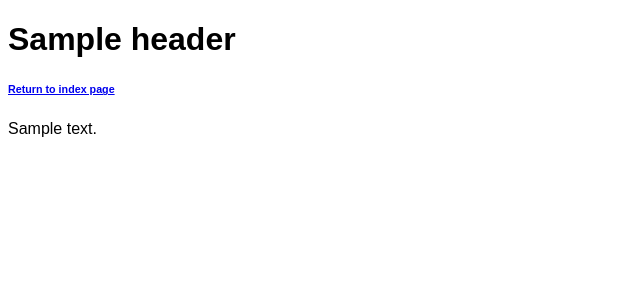
After one commit to rihhardnadel/Electricity, a Flask app: template templates/pxplot.html in a window 1280 px wide. The commit adds this page. Shown: the top 300 px of the page, without its empty margins (0-640 px from the left). Run offline with Flask 2, Linux system fonts and the light colour scheme; the template is opened without the code that fills it: most values are stand-ins (such as "Sample title", 1, 10 or a date in 2020); parts of the project's set-up code (start-up, migrations or seed data) failed here and were passed over; some libraries are stand-ins or nearby versions.

Commit message:
Plot & stuff

```diff
--- a/app.py
+++ b/app.py
@@ -1,17 +1,18 @@
 from flask import Flask, render_template
 import getelekter
 import numpy as np
+import plotly
+import plotly.express as px
+import pandas as pd
+import json
 
 app = Flask(__name__)
 
-
+data = getelekter.get_data()
+format_data = getelekter.format_data(data)
 
 @app.route("/")
 def electricity_prices():
-
-    data = getelekter.get_data()
-    format_data = getelekter.format_data(data)
-
     price_points = [item["price"] for item in format_data]
 
     min_price = np.min(price_points)
@@ -21,3 +22,13 @@
     stats = [min_price, average_price, max_price]
 
     return render_template("displaysite.html", items=format_data, stats=stats)
+
+@app.route("/graph")
+def graph():
+    df = pd.DataFrame(data=format_data)
+    mean = df["price"].mean()
+    fig = px.line(df, x="timestamp", y="price", labels={"timestamp": "Kellaaeg", "price":"Hind (EUR/MWh)"})
+    fig.add_hline(mean, line_color="orange", line_dash="dash", annotation_text="Keskmine", annotation_position="top left")
+    json_dump = json.dumps(fig, cls=plotly.utils.PlotlyJSONEncoder)
+
+    return render_template('pxplot.html', graphJSON=json_dump, header="Elektrihinnad järgmise 24h jooksul")
--- a/templates/displaysite.html
+++ b/templates/displaysite.html
@@ -8,6 +8,10 @@
 <h2>Elektrihinnad järgmise 24h jooksul</h2>
 
 <table class="table table-striped">
+  <tr>
+    <td>Aeg</td>
+    <td>Hind (€/MWh)</td>
+  </tr>
   {% for item in items %}
     <tr>
       <td>{{item.timestamp}}</td>
--- /dev/null
+++ b/templates/pxplot.html
@@ -0,0 +1,15 @@
+<!doctype html>
+<html>
+<body style="font-family:arial, sans-serif">
+    <h1>{{header}}</h1>
+    <h6><a href="/">Return to index page</a></h6>
+    <div id="chart" class="chart"></div>
+    <div>{{description}}</div>
+</body>
+
+<script src="https://cdn.plot.ly/plotly-latest.min.js"></script>
+<script type="text/javascript">
+    var graphs = {{graphJSON | safe}};
+    Plotly.plot('chart',graphs,{});
+</script>
+</html>
```
Also changed, not shown: pricedb.sql (added, +11 -0 lines), requirements.txt (added, +7 -0 lines), templates/displaygraph.html (added, +15 -0 lines), getdbelekter.py (added), 1 other file.
